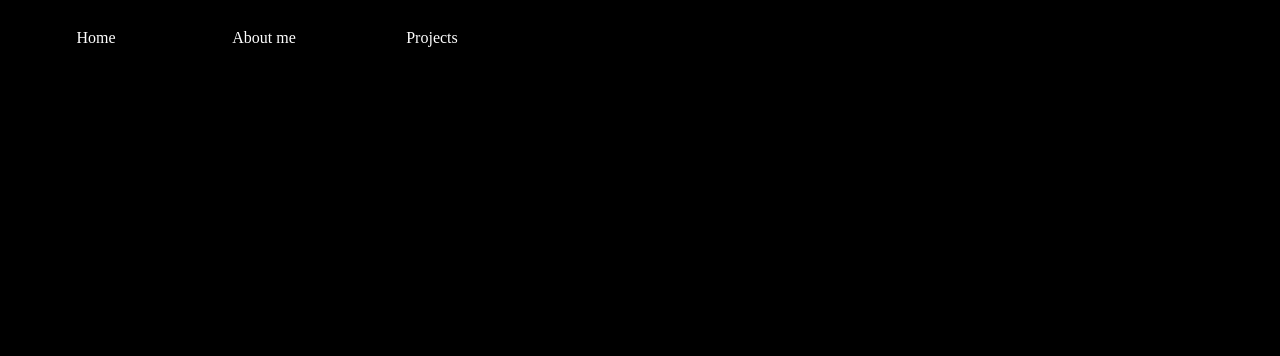
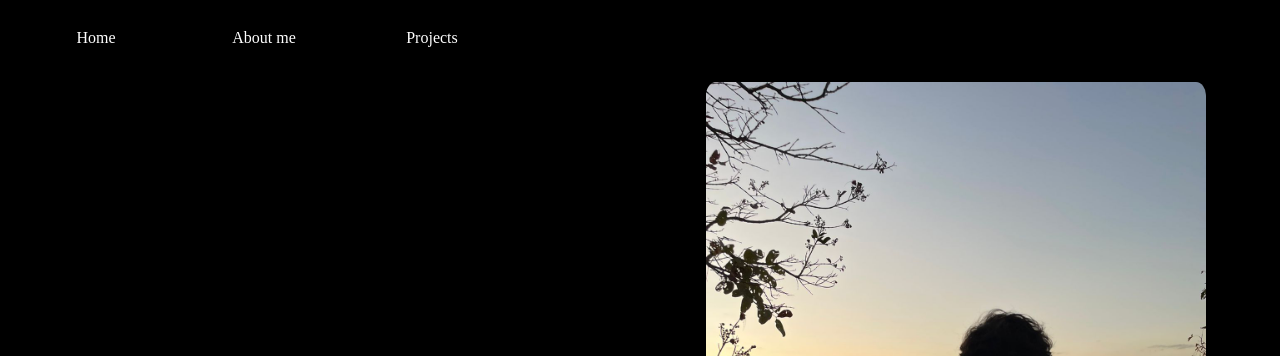
Before and after one commit to Gu1lhrm/Portifolio, a plain HTML site: page index.html/index.html in a window 1280 px wide. Shown: the top 356 px of the page. Drawn offline with Linux system fonts and the light colour scheme; a web font is replaced by a local one.

Commit message:
index.html

```diff
--- a/index.html/index.html
+++ b/index.html/index.html
@@ -35,5 +35,8 @@
         </h1>
         <hr style="height: 3px; width: 400px; background-color: #9D00F5; color: #000; border-color: transparent;">
     </fieldset>
+    <fieldset style="width: fit-content;" id="foto">
+        <img src="por-do-sol.jpeg" alt="eu" id="eu">
+    </fieldset>
 </body>
 </html>
--- a/index.html/style.css
+++ b/index.html/style.css
@@ -47,6 +47,18 @@
     border-color: transparent;
 }
 
+#eu {
+    width: 500px;
+    border-radius: 2%;
+}
+
+#foto {
+    border-color: transparent;
+    position: absolute;
+    top: 10%;
+    left: 55%
+}
+
 body {
     background-color: black;
 }
```
Also changed, not shown: index.html/por-do-sol.jpeg (added).
